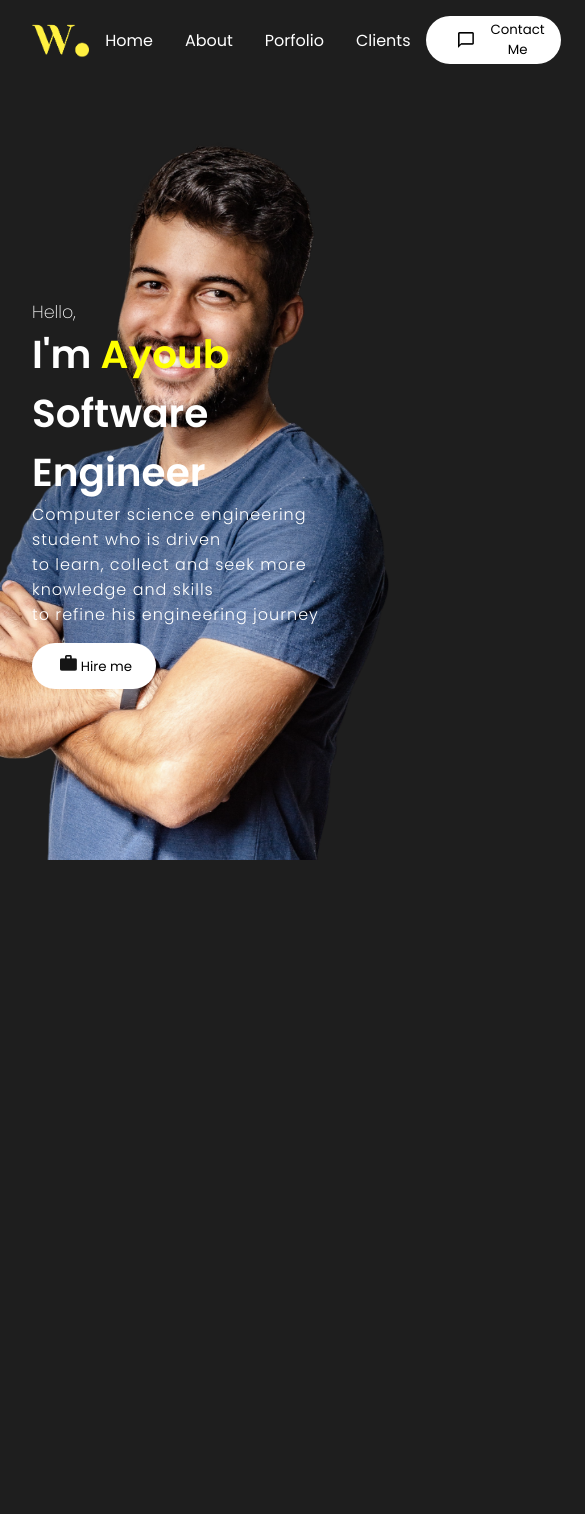
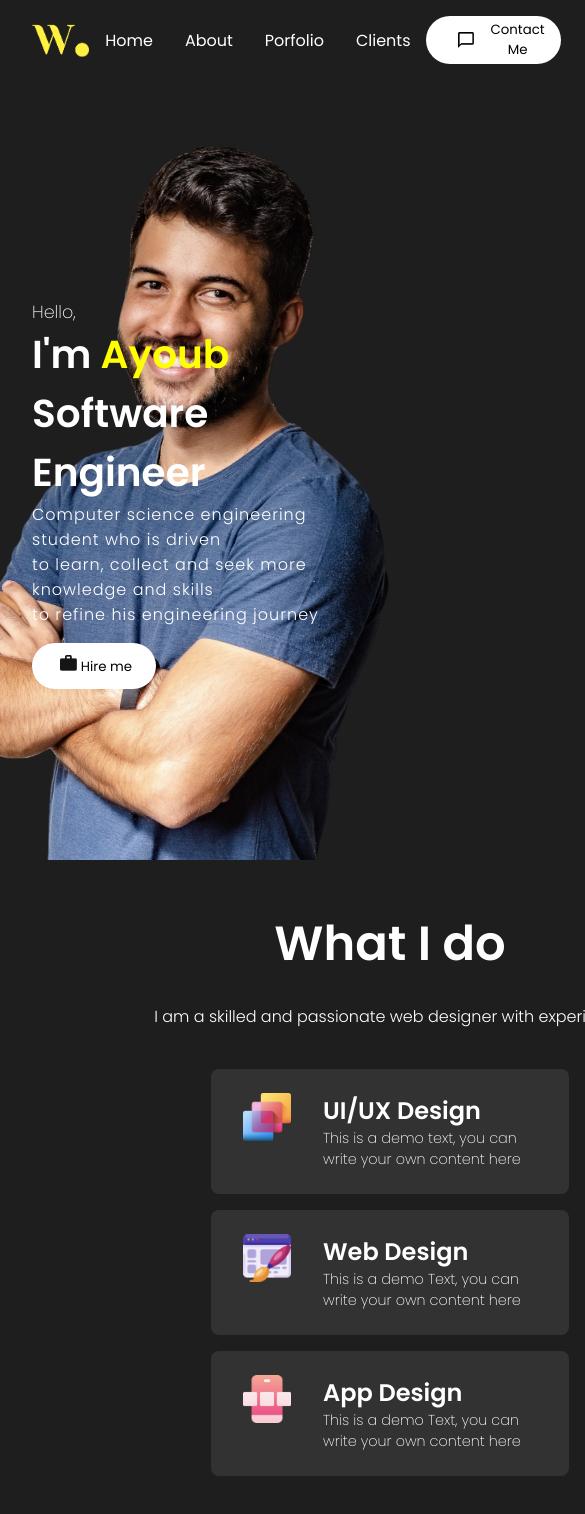
Before and after one commit to AyoubBelhaj/Portfolio, a React (Create React App) app in the folder portfolio/: page / in a window 390 px wide. Shown: the top 1514 px of the page, 585 px wide, since content can reach past the window. Before the commit the page ends 860 px from the top, so only its background shows below. Built offline with nearby package versions, Linux system fonts and the light colour scheme; a web font is replaced by a local one.

Commit message:
skillbar and responsive

```diff
--- a/portfolio/src/App.js
+++ b/portfolio/src/App.js
@@ -1,11 +1,12 @@
 import Navbar from "./components/NavBar/navbar";
 import Intro from "./components/Intro/intro";
-
+import Skills from "./components/Skills/skills";
 function App() {
   return (
     <div className="App">
         <Navbar/>
         <Intro/>
+        <Skills/>
     </div>
   );
 }
--- a/portfolio/src/components/NavBar/navbar.css
+++ b/portfolio/src/components/NavBar/navbar.css
@@ -1,4 +1,5 @@
 .navbar{
+    background: rgb(30, 30, 30);
     height: 5rem;
     width: 100vw;
     max-width: 75rem;
--- /dev/null
+++ b/portfolio/src/components/Skills/skills.css
@@ -0,0 +1,71 @@
+#skills{
+    overflow: hidden;
+    width: 200vw;
+    max-width: 65rem;
+    display: flex;
+    flex-direction: column;
+    align-items: center;
+    justify-content: center;
+    text-align: center;
+    margin: 0 auto;
+}
+
+.skillTitle{
+    font-size: 3rem;
+    font-weight: 600;
+    padding-top: 3rem;
+    margin-bottom: 1.5rem;
+}
+
+.skillDesc{
+    font-weight: 300;
+    font-size: 1rem;
+    max-width: 50rem;
+    padding: 0 2rem;
+}
+
+.skillBars{
+    margin: 1.5rem;
+    width: 100vw;
+    max-width: 80%;
+    text-align: left;
+}
+
+.skillBar{
+    background: rgb(50,50,50);
+    display: flex;
+    margin: 1rem;
+    padding: 1.5rem 2rem;
+    border-radius: 0.5rem;
+}
+
+.skillBarImg{
+    object-fit: cover;
+    height: 3rem;
+    width: 3rem;
+    margin-right: 2rem;
+}
+
+.skillBarText>p{
+    font-size: 0.9rem;
+    font-weight: 200;
+}
+
+@media screen and(max-width:720px){
+    .skillBarText{
+        font-size: 2vw;
+    }
+}
+
+@media screen and(max-width:480px){
+    .skillBarText>p{
+        font-size: 3vw;
+    }
+    .skillBarImg{
+        height: 2.25rem;
+        width: 2.25rem;
+    }
+    .skillBarText>h2{
+        font-size: 5vw;
+    }
+}
--- /dev/null
+++ b/portfolio/src/components/Skills/skills.js
@@ -0,0 +1,47 @@
+import React from "react";
+import "./skills.css";
+import UIDesign from '../../assets/ui-design.png';
+import WebDesign from '../../assets/website-design.png';
+import AppDesign from '../../assets/app-design.png'
+
+
+const Skills = () => {
+    return(
+       <section id="skills">
+            <span className="skillTitle">What I do</span>
+            <span className="skillDesc">I am a skilled and passionate web designer with experience </span>
+            <div className="skillBars">
+
+                <div className="skillBar">
+                    <img src={UIDesign} alt="uidesign" className="skillBarImg"/>
+                    <div className="skillBarText">
+                        <h2>UI/UX Design</h2>
+                        <p>This is a demo text, you can write your own content here</p>
+                    </div>
+
+                </div>
+
+                <div className="skillBar">
+                    <img src={WebDesign} alt="webdesign" className="skillBarImg"/>
+                    <div className="skillBarText">
+                    <h2>Web Design</h2>
+                    <p>This is a demo Text, you can write your own content here</p>
+                    </div>
+
+                </div>
+
+                <div className="skillBar">
+                    <img src={AppDesign} alt="appdesign" className="skillBarImg"/>
+                    <div className="skillBarText">
+                        <h2>App Design</h2>
+                        <p>This is a demo Text, you can write your own content here</p>
+                    </div>
+
+                </div>
+
+            </div>
+       </section>
+    )
+}
+
+export default Skills;
```
